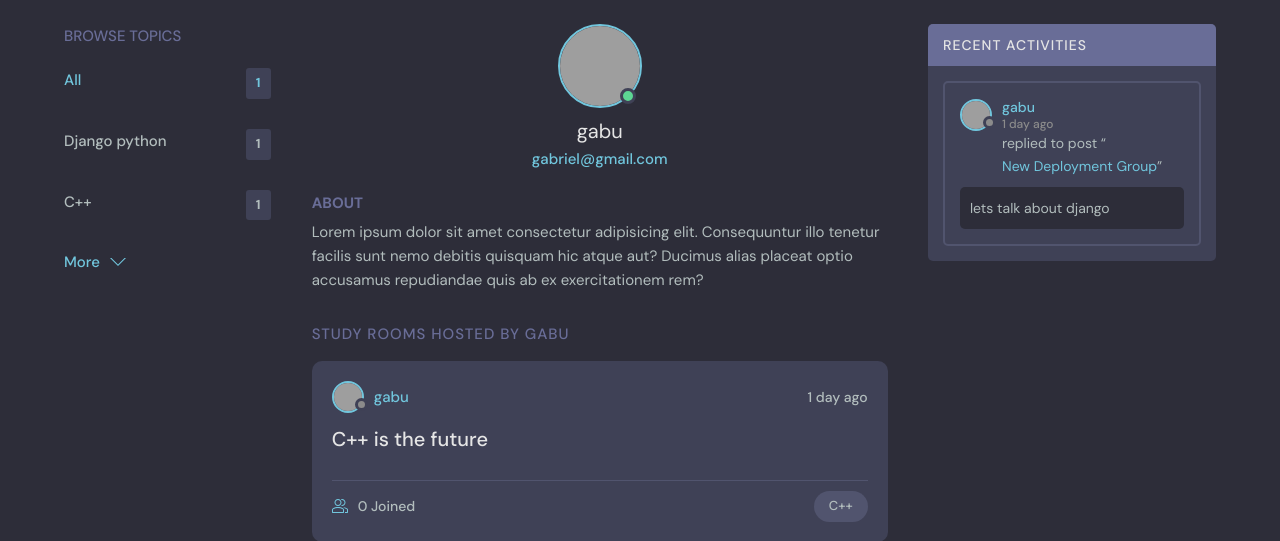
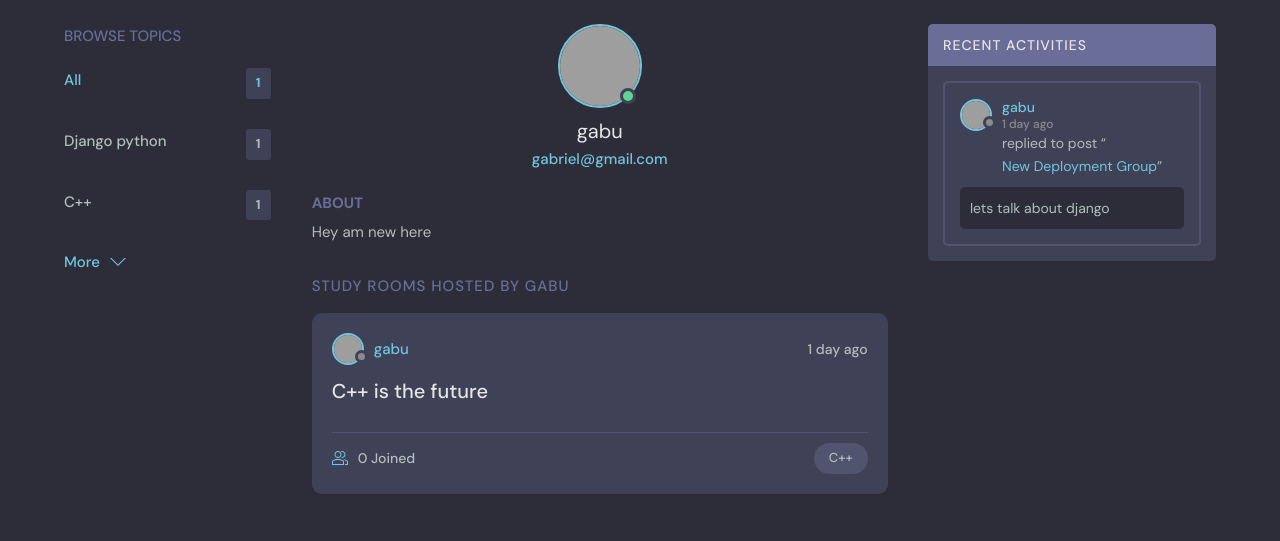
Before and after one commit to Ngeti258/TalkCodingSite, a Django app: page /profile/3/ in a window 1280 px wide. Shown: the part 76-617 px from the top of the page. Run offline with Django 5.2, Linux system fonts and the light colour scheme; data comes from the database, SQL or seed files in the repository; grey boxes are pictures that could not be loaded.

Commit message:
updates to profile file

```diff
--- a/base/templates/base/profile.html
+++ b/base/templates/base/profile.html
@@ -25,9 +25,7 @@
           <div class="profile__about">
             <h3>About</h3>
             <p>
-              Lorem ipsum dolor sit amet consectetur adipisicing elit. Consequuntur illo tenetur
-              facilis sunt nemo debitis quisquam hic atque aut? Ducimus alias placeat optio
-              accusamus repudiandae quis ab ex exercitationem rem?
+{{user.bio}}
             </p>
           </div>
         </div>
```
